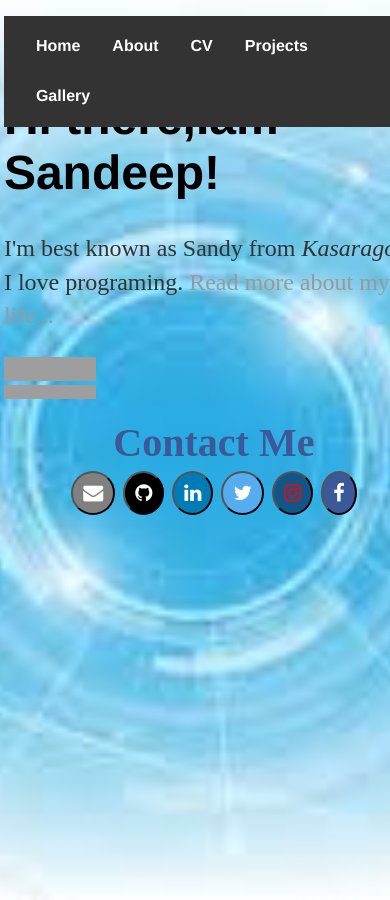
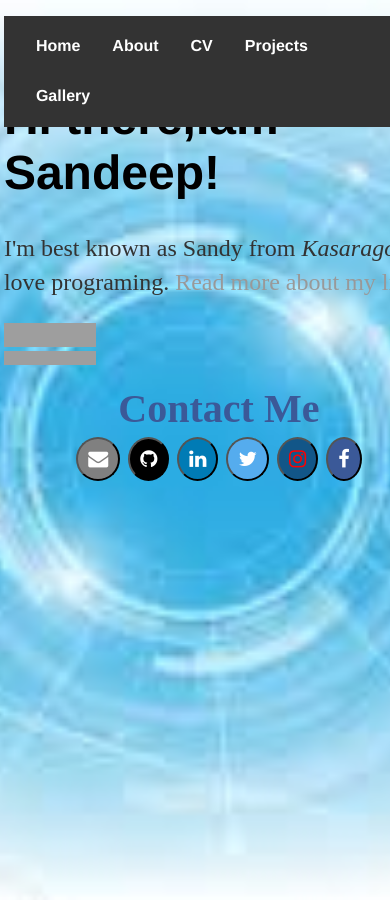
Before and after one commit to sandeepnayaks/sandeepnayaks.github.io, a Jekyll site: the page built from index.html, in a window 390 px wide. Built offline with Jekyll 4.4.1, drawn with Linux system fonts in a browser that asks for light colours; grey boxes are pictures that could not be loaded.

Commit message:
Update main.css

```diff
--- a/css/main.css
+++ b/css/main.css
@@ -1,8 +1,8 @@
 body { margin:90px 1%;top:0; width: 100%;
 }
-@media screen and (max-width:420px) {
+@media screen and (max-width:430px) {
     body{
-      width:420px;
+      width:430px;
   }}
 html {
   background: url(../../bg1.jpg) no-repeat center center fixed;
```
